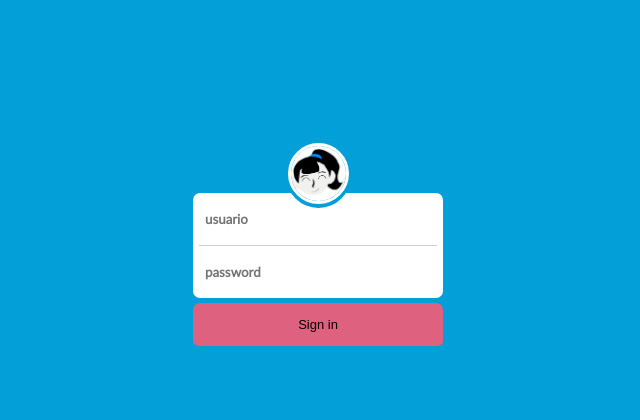
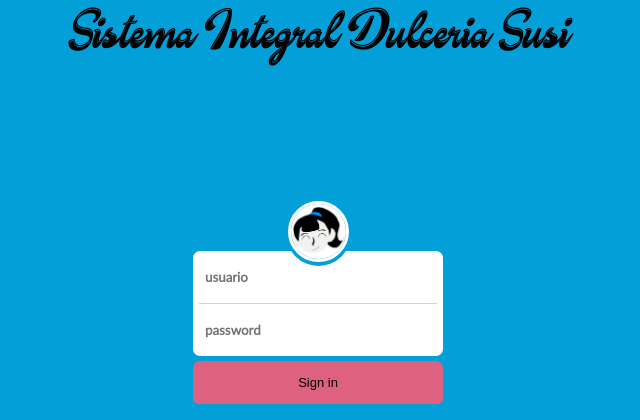
Before and after one commit to maluxz/candy-store, a PHP site: page /login.php in a window 1280 px wide. Shown: the top 420 px of the page, without its empty margins (322-962 px from the left). Run offline with PHP 8.4, Linux system fonts and the light colour scheme.

Commit message:
se agrega titulo a posible primer pantalla

```diff
--- a/login.php
+++ b/login.php
@@ -36,18 +36,15 @@
 <html>
 
 <head>
-
   <meta charset="UTF-8">
-
-  <title>CodePen - Login </title>
-
+  <title>Sistema Integral Dulceria Susi</title>
   <link rel="stylesheet" href="css/reset.css">
-
-    <link rel="stylesheet" href="css/style.css" media="screen" type="text/css" />
-
+  <link rel="stylesheet" href="css/style.css" media="screen" type="text/css" />
+  <link rel="stylesheet" href="css/main.css">
 </head>
 
 <body>
+	<h1 class="titulo-ventana col-10 f-candy-shop" style="margin-top: 10px; color: black;">Sistema Integral Dulceria Susi</h1>
 	<center>
   <div class="wrap">
 		<div class="avatar">
```
